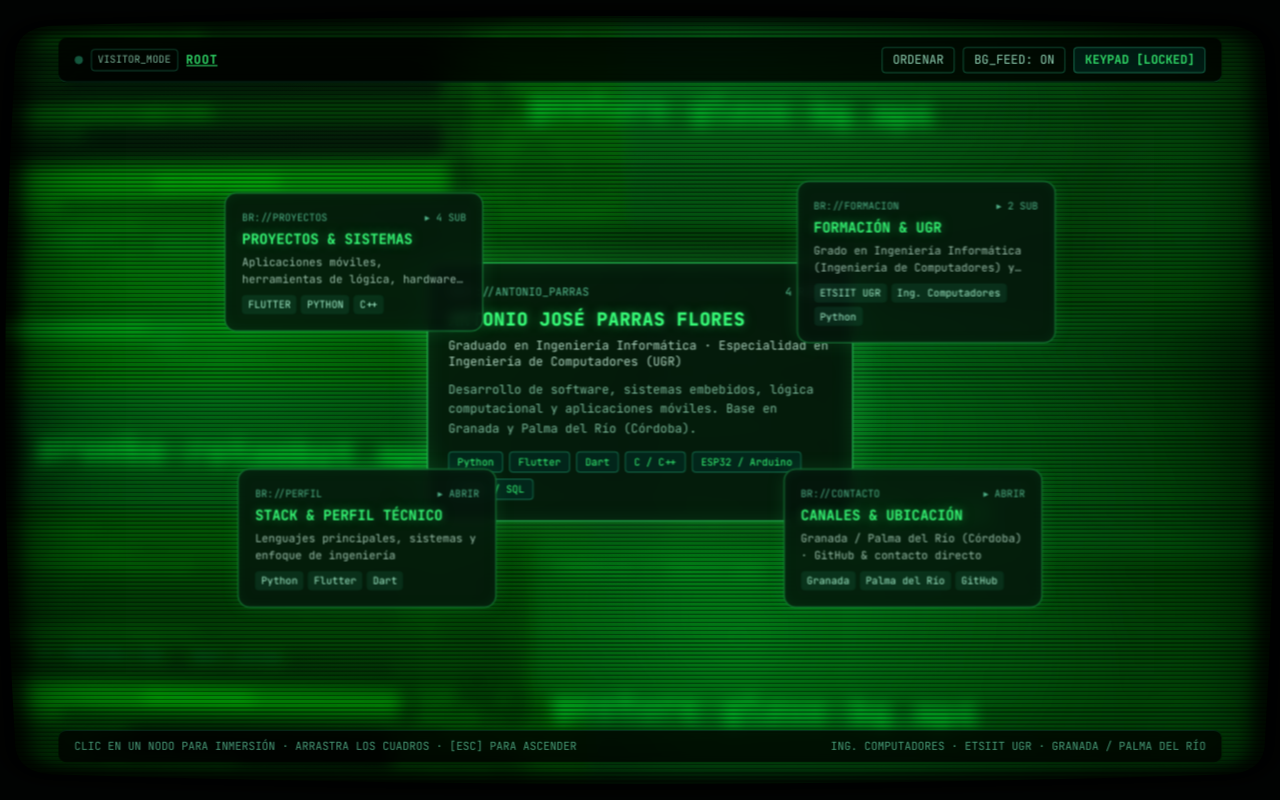
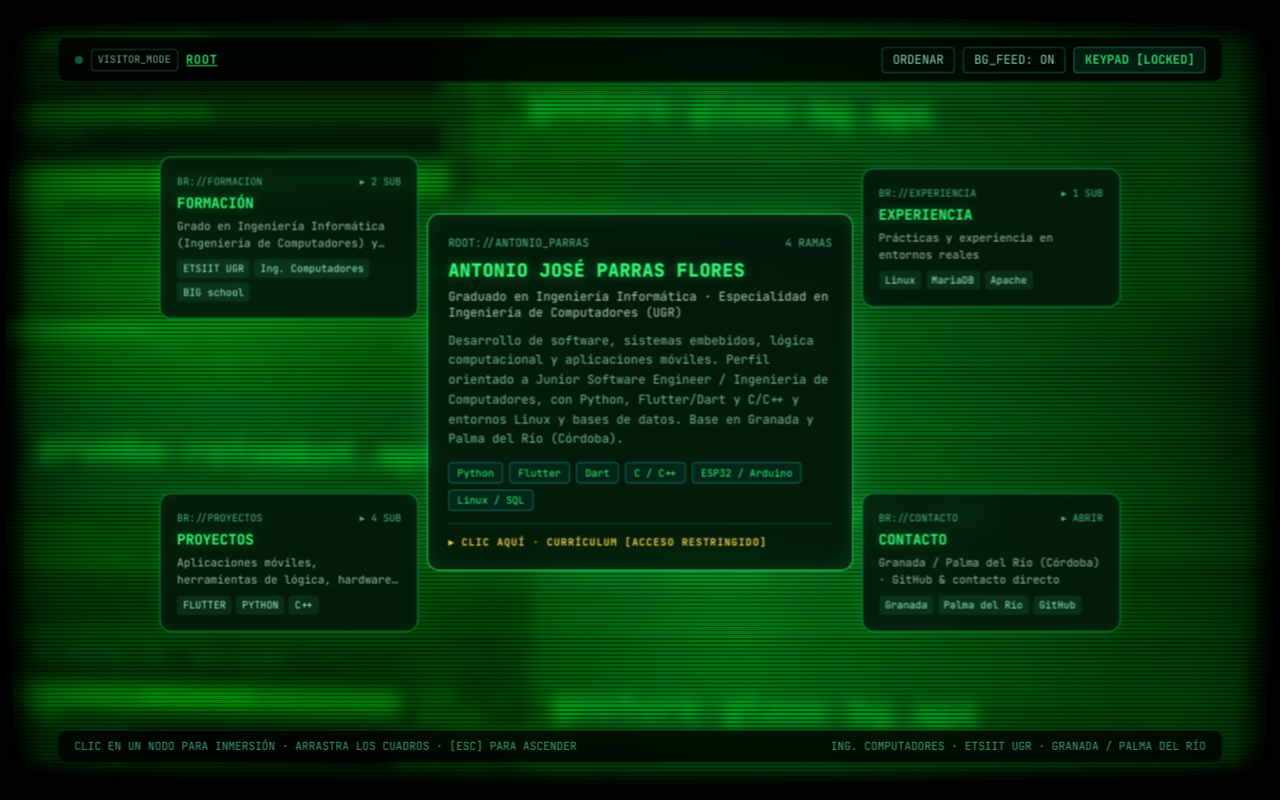
Before and after one commit to antoniojpaflor/portfolio-web, a plain HTML site: page index.html in a window 1280 px wide. Drawn offline with nearby package versions, Linux system fonts and the light colour scheme.

Commit message:
feat(ui): reorganizar secciones (Formación, Experiencia, Proyectos, Contacto) y añadir CV restringido desde el nodo central

```diff
--- a/index.html
+++ b/index.html
@@ -498,7 +498,8 @@
               <option value="rotombot">Rotombot (Arduino / C++)</option>
               <option value="etsiit-ugr">ETSIIT UGR & TFG</option>
               <option value="big-school">BIG school</option>
-              <option value="perfil">Stack & Perfil Técnico</option>
+              <option value="practicas-ugr">Prácticas UGR (Experiencia)</option>
+              <option value="curriculum">Currículum (restringido)</option>
               <option value="contacto">Canales & Ubicación</option>
             </select>
           </div>
@@ -553,17 +554,97 @@ const PORTFOLIO_TREE = {
     coords: { x: 50, y: 49 },
     isHub: true,
     confidential: false,
-    summary: 'Desarrollo de software, sistemas embebidos, lógica computacional y aplicaciones móviles. Base en Granada y Palma del Río (Córdoba).',
+    summary: 'Desarrollo de software, sistemas embebidos, lógica computacional y aplicaciones móviles. Perfil orientado a Junior Software Engineer / Ingeniería de Computadores, con Python, Flutter/Dart y C/C++ y entornos Linux y bases de datos. Base en Granada y Palma del Río (Córdoba).',
     tags: ['Python', 'Flutter', 'Dart', 'C / C++', 'ESP32 / Arduino', 'Linux / SQL'],
-    children: ['proyectos', 'formacion', 'perfil', 'contacto']
+    children: ['formacion', 'experiencia', 'proyectos', 'contacto']
   },
+
+  /* ---- Apartado exclusivo y restringido: se abre al pulsar el nodo central ---- */
+  curriculum: {
+    id: 'curriculum',
+    parent: 'root',
+    code: 'CV://RESTRINGIDO',
+    title: 'CURRÍCULUM VITAE',
+    subtitle: 'Antonio José Parras Flores · documento completo',
+    coords: { x: 50, y: 49 },
+    confidential: true,
+    summary: 'Currículum completo de Antonio José Parras Flores: formación, experiencia y proyectos. Acceso restringido, disponible bajo solicitud.',
+    tags: ['CV', 'Acceso restringido'],
+    children: []
+  },
+
+  /* ---- Formación ---- */
+  formacion: {
+    id: 'formacion',
+    parent: 'root',
+    code: 'BR://FORMACION',
+    title: 'FORMACIÓN',
+    subtitle: 'Grado en Ingeniería Informática (Ingeniería de Computadores) y formación complementaria',
+    coords: { x: 23, y: 30 },
+    confidential: false,
+    summary: 'Graduado en Ingeniería Informática con especialidad en Ingeniería de Computadores en la ETSIIT (Universidad de Granada), complementado con formación adicional en desarrollo de software.',
+    tags: ['ETSIIT UGR', 'Ing. Computadores', 'BIG school'],
+    children: ['etsiit-ugr', 'big-school']
+  },
+  'etsiit-ugr': {
+    id: 'etsiit-ugr',
+    parent: 'formacion',
+    code: 'EDU://ETSIIT_UGR',
+    title: 'GRADO ING. INFORMÁTICA · UGR',
+    subtitle: 'Especialidad en Ingeniería de Computadores · ETSIIT Granada',
+    coords: { x: 22, y: 49 },
+    confidential: false,
+    summary: 'Grado completado en la Escuela Técnica Superior de Ingenierías Informática y de Telecomunicación (Universidad de Granada), con TFG defendido.',
+    tags: ['Grado Completado', 'Ing. de Computadores', 'TFG'],
+    children: []
+  },
+  'big-school': {
+    id: 'big-school',
+    parent: 'formacion',
+    code: 'EDU://BIG_SCHOOL',
+    title: 'BIG SCHOOL & ESPECIALIZACIÓN',
+    subtitle: 'Formación complementaria en desarrollo y arquitectura de software',
+    coords: { x: 78, y: 49 },
+    confidential: false,
+    summary: 'Formación adicional orientada a desarrollo de aplicaciones, buenas prácticas de programación y resolución de problemas técnicos.',
+    tags: ['BIG school', 'Software', 'Desarrollo'],
+    children: []
+  },
+
+  /* ---- Experiencia ---- */
+  experiencia: {
+    id: 'experiencia',
+    parent: 'root',
+    code: 'BR://EXPERIENCIA',
+    title: 'EXPERIENCIA',
+    subtitle: 'Prácticas y experiencia en entornos reales',
+    coords: { x: 77, y: 30 },
+    confidential: false,
+    summary: 'Experiencia en mantenimiento de servidores y bases de datos y en automatización con scripts en Python, sobre Linux, MariaDB y Apache.',
+    tags: ['Linux', 'MariaDB', 'Apache', 'Python'],
+    children: ['practicas-ugr']
+  },
+  'practicas-ugr': {
+    id: 'practicas-ugr',
+    parent: 'experiencia',
+    code: 'EXP://PRACTICAS_UGR',
+    title: 'PRÁCTICAS EXTRACURRICULARES · UGR',
+    subtitle: 'Mantenimiento de servidores y bases de datos, y scripting en Python',
+    coords: { x: 50, y: 78 },
+    confidential: false,
+    summary: 'Prácticas extracurriculares en la Universidad de Granada trabajando con Linux, MariaDB y Apache: mantenimiento de servidores y bases de datos y desarrollo de scripts en Python.',
+    tags: ['Linux', 'MariaDB', 'Apache', 'Python'],
+    children: []
+  },
+
+  /* ---- Proyectos ---- */
   proyectos: {
     id: 'proyectos',
     parent: 'root',
     code: 'BR://PROYECTOS',
-    title: 'PROYECTOS & SISTEMAS',
+    title: 'PROYECTOS',
     subtitle: 'Aplicaciones móviles, herramientas de lógica, hardware embebido y robótica',
-    coords: { x: 28, y: 33 },
+    coords: { x: 23, y: 70 },
     confidential: false,
     summary: 'Selección de proyectos técnicos desarrollados con enfoque práctico y arquitectura modular.',
     tags: ['FLUTTER', 'PYTHON', 'C++', 'ESP32'],
@@ -575,7 +656,7 @@ const PORTFOLIO_TREE = {
     code: 'PRJ://FREESTYLE_PICA',
     title: 'FREESTYLE PICA',
     subtitle: 'App móvil de entrenamiento de freestyle rap en Flutter y Dart',
-    coords: { x: 29, y: 33 },
+    coords: { x: 23, y: 30 },
     confidential: false,
     summary: 'Aplicación móvil para entrenar improvisación con modos 100% libre, libre con palabras y formato FMS, detección de rimas asonantes y consonantes y gestión de sesiones.',
     tags: ['Flutter', 'Dart', 'Mobile', 'Rimas'],
@@ -587,7 +668,7 @@ const PORTFOLIO_TREE = {
     code: 'PRJ://PROVER9_MACE4',
     title: 'PROVER9-MACE4 GUI',
     subtitle: 'Interfaz gráfica en Python para demostración automática de teoremas y modelos finitos',
-    coords: { x: 71, y: 33 },
+    coords: { x: 77, y: 30 },
     confidential: false,
     summary: 'Entorno visual en Python para redactar fórmulas de lógica de primer orden, ejecutar Prover9 y Mace4, inspeccionar demostraciones y contramodelos y gestionar archivos.',
     tags: ['Python', 'Lógica de Primer Orden', 'GUI', 'Automatización'],
@@ -599,7 +680,7 @@ const PORTFOLIO_TREE = {
     code: 'PRJ://GESTURE_GLOVE',
     title: 'GESTUREGLOVE',
     subtitle: 'Controlador inalámbrico gestual e inercial sobre ESP32 en C/C++',
-    coords: { x: 29, y: 66 },
+    coords: { x: 23, y: 70 },
     confidential: false,
     summary: 'Prototipo de guante / mando híbrido basado en microcontrolador ESP32 con lectura inercial y gestual para interacción y control de dispositivos.',
     tags: ['C / C++', 'ESP32', 'Sensores IMU', 'Wireless'],
@@ -611,67 +692,21 @@ const PORTFOLIO_TREE = {
     code: 'PRJ://ROTOMBOT',
     title: 'ROTOMBOT',
     subtitle: 'Robot autónomo de combate / sumo programado en C/C++ sobre Arduino',
-    coords: { x: 71, y: 66 },
+    coords: { x: 77, y: 70 },
     confidential: false,
     summary: 'Robot autónomo equipado con tracción por motores DC, detección de borde/línea, sensores de distancia y parachoques de contacto para maniobras reactivas en arena.',
     tags: ['C / C++', 'Arduino', 'Robótica', 'Sensores'],
     children: []
   },
-  formacion: {
-    id: 'formacion',
-    parent: 'root',
-    code: 'BR://FORMACION',
-    title: 'FORMACIÓN & UGR',
-    subtitle: 'Grado en Ingeniería Informática (Ingeniería de Computadores) y prácticas en UGR',
-    coords: { x: 72, y: 33 },
-    confidential: false,
-    summary: 'Graduado en Ingeniería Informática con especialidad en Ingeniería de Computadores en la ETSIIT (Universidad de Granada), con experiencia en mantenimiento de servidores/BD y scripts en Python.',
-    tags: ['ETSIIT UGR', 'Ing. Computadores', 'Python', 'Linux / MariaDB'],
-    children: ['etsiit-ugr', 'big-school']
-  },
-  'etsiit-ugr': {
-    id: 'etsiit-ugr',
-    parent: 'formacion',
-    code: 'EDU://ETSIIT_UGR',
-    title: 'GRADO ING. INFORMÁTICA · UGR',
-    subtitle: 'Especialidad en Ingeniería de Computadores · ETSIIT Granada',
-    coords: { x: 34, y: 43 },
-    confidential: false,
-    summary: 'Grado completado en la Escuela Técnica Superior de Ingenierías Informática y de Telecomunicación (UGR), con TFG defendido y prácticas extracurriculares trabajando con Linux, MariaDB, Apache y scripts en Python.',
-    tags: ['Grado Completado', 'Ing. de Computadores', 'Python', 'MariaDB / Linux'],
-    children: []
-  },
-  'big-school': {
-    id: 'big-school',
-    parent: 'formacion',
-    code: 'EDU://BIG_SCHOOL',
-    title: 'BIG SCHOOL & ESPECIALIZACIÓN',
-    subtitle: 'Formación complementaria en desarrollo y arquitectura de software',
-    coords: { x: 66, y: 55 },
-    confidential: false,
-    summary: 'Formación adicional orientada a desarrollo de aplicaciones, buenas prácticas de programación y resolución de problemas técnicos.',
-    tags: ['BIG school', 'Software', 'Desarrollo'],
-    children: []
-  },
-  perfil: {
-    id: 'perfil',
-    parent: 'root',
-    code: 'BR://PERFIL',
-    title: 'STACK & PERFIL TÉCNICO',
-    subtitle: 'Lenguajes principales, sistemas y enfoque de ingeniería',
-    coords: { x: 29, y: 67 },
-    confidential: false,
-    summary: 'Perfil enfocado en puestos de Junior Software Engineer / Computer Engineering, combinando Python, Flutter/Dart y C/C++ con administración de entornos Linux y bases de datos.',
-    tags: ['Python', 'Flutter', 'Dart', 'C / C++'],
-    children: []
-  },
+
+  /* ---- Contacto ---- */
   contacto: {
     id: 'contacto',
     parent: 'root',
     code: 'BR://CONTACTO',
-    title: 'CANALES & UBICACIÓN',
+    title: 'CONTACTO',
     subtitle: 'Granada / Palma del Río (Córdoba) · GitHub & contacto directo',
-    coords: { x: 71, y: 67 },
+    coords: { x: 77, y: 70 },
     confidential: false,
     summary: `Disponible para oportunidades de desarrollo de software e ingeniería de computadores. Contacto directo: ${CONTACT_EMAIL}.`,
     tags: ['Granada', 'Palma del Río', 'GitHub'],
@@ -1061,7 +1096,7 @@ function renderScene(nodeId) {
   const centerY = childNodes.length > 0 ? 49 : 31;
 
   html += `
-    <div class="scattered-node hub-node rounded-xl p-4 md:p-5 w-[min(82vw,420px)]"
+    <div class="scattered-node hub-node ${node.id === 'root' ? '' : 'free-card'} rounded-xl p-4 md:p-5 w-[min(82vw,420px)]"
          data-drag-key="hub"
          style="${nodeStyle(node.id, 'hub', centerX, centerY)}"
          onclick="handleCenterClick('${node.id}', event)">
@@ -1081,6 +1116,7 @@ function renderScene(nodeId) {
             </div>
           `
       }
+      ${node.id === 'root' ? `<div class="mt-3 pt-2.5 border-t border-emerald-400/25 text-[10px] font-bold tracking-widest text-amber-300">▸ CLIC AQUÍ · CURRÍCULUM [ACCESO RESTRINGIDO]</div>` : ''}
     </div>
   `;
 
@@ -1307,9 +1343,9 @@ function resetLayout() {
 
 function handleCenterClick(nodeId, event) {
   event.stopPropagation();
-  const node = PORTFOLIO_TREE[nodeId];
-  if (node && node.children && node.children.length > 0) {
-    diveIntoNode(node.children[0], event);
+  // Solo el nodo central de la raíz abre el apartado exclusivo del currículum
+  if (nodeId === 'root') {
+    diveIntoNode('curriculum', event);
   }
 }
 
```
